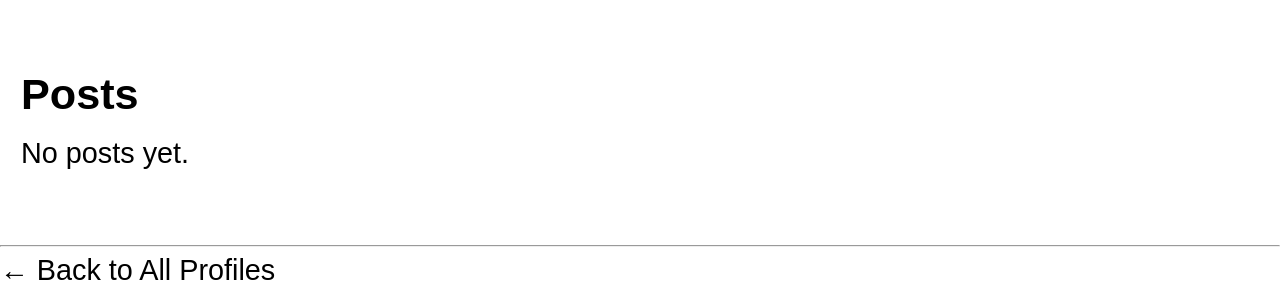
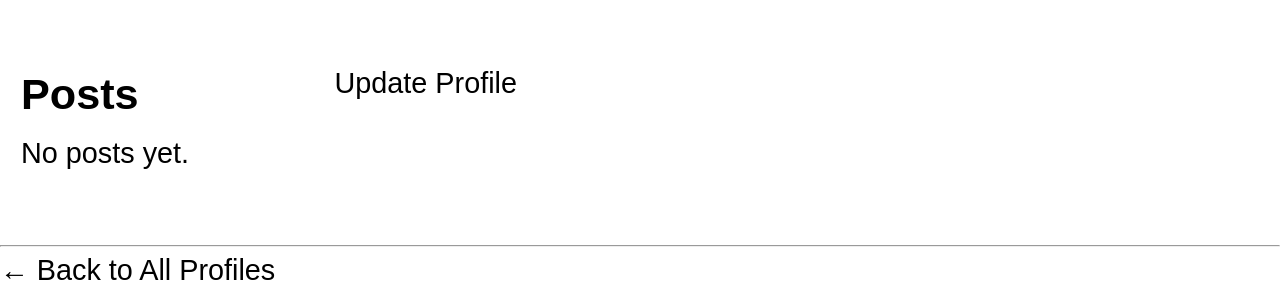
Before and after one commit to realJimJin/cs412, a Django app: template mini_insta/templates/mini_insta/show_profile.html in a window 1280 px wide. Shown: the part 455-753 px from the top of the page. Run offline with Django 5.2, Linux system fonts and the light colour scheme; the template is opened without the code that fills it, so the values that code supplies are empty; some libraries are stand-ins or nearby versions.

Commit message:
updated show_profile

```diff
--- a/mini_insta/templates/mini_insta/show_profile.html
+++ b/mini_insta/templates/mini_insta/show_profile.html
@@ -47,5 +47,8 @@
     {% endfor %}
   </div>
 
+<a href="{% url 'mini_insta:update_profile' profile.pk %}" class="button">
+  Update Profile
+</a>
 </main>
 {% endblock %}
```
